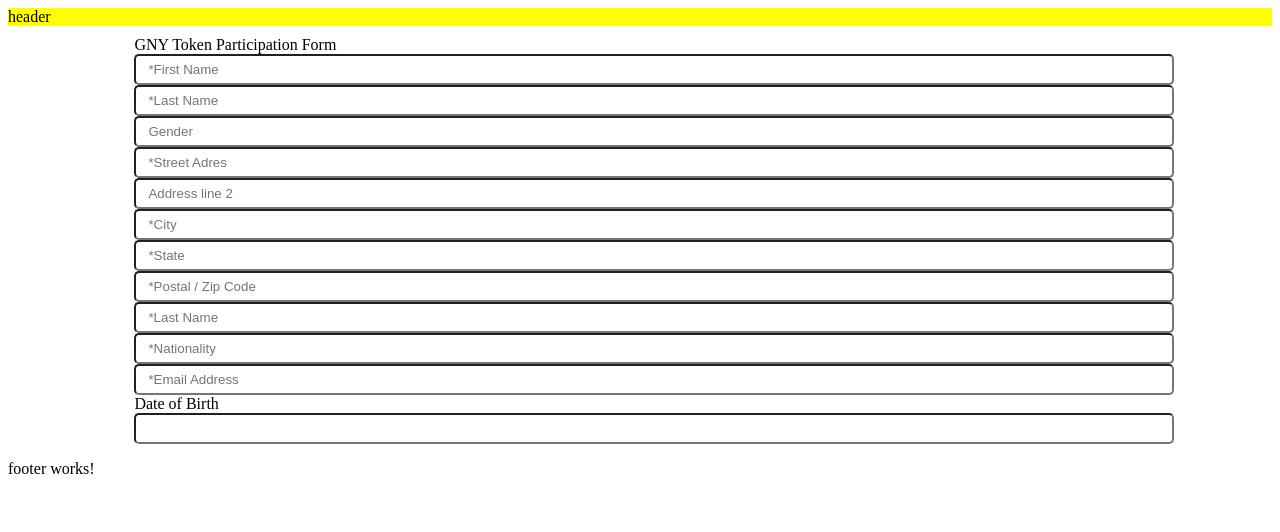
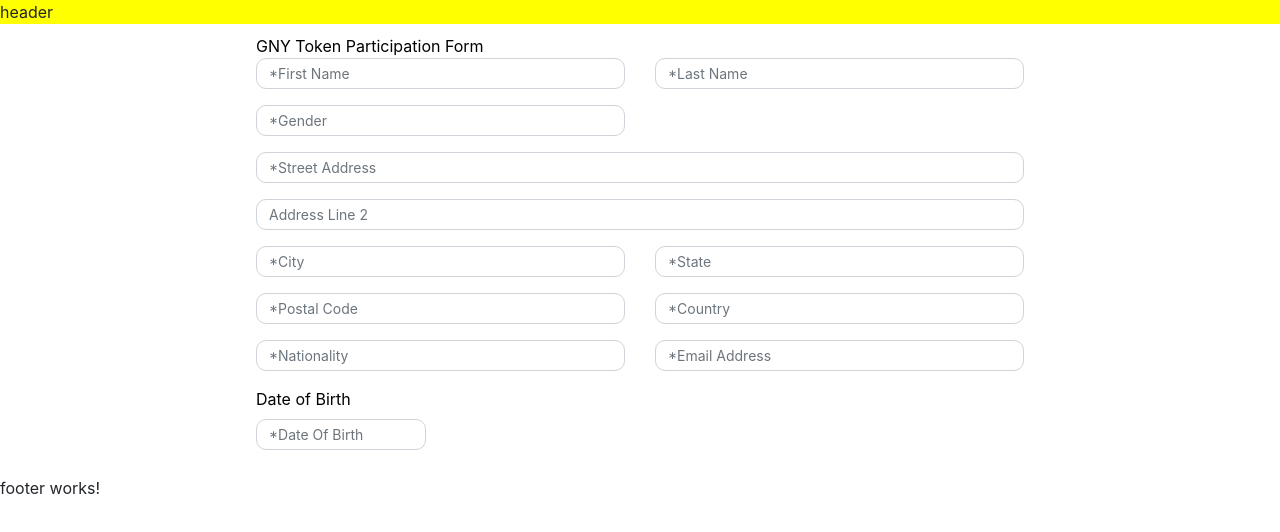
Before and after one commit to noyessie/consumercoin, an Angular app: page / in a window 1280 px wide. Shown: the top 532 px of the page. Built offline with nearby package versions, Linux system fonts and the light colour scheme.

Commit message:
finish create form field 1

```diff
--- a/package.json
+++ b/package.json
@@ -21,6 +21,7 @@
     "@angular/platform-browser": "^4.2.4",
     "@angular/platform-browser-dynamic": "^4.2.4",
     "@angular/router": "^4.2.4",
+    "bootstrap": "4.1.3",
     "core-js": "^2.4.1",
     "rxjs": "^5.4.2",
     "zone.js": "^0.8.14"
--- a/src/app/views/home/components/gny-form/gny-form.component.html
+++ b/src/app/views/home/components/gny-form/gny-form.component.html
@@ -3,11 +3,77 @@
     GNY Token Participation Form
   </div>
   <div class="main-content-body">
+
+    <form class="" action="index.html" method="post">
+
+
+      <div class="row">
+        <div class="form-group col-12 col-md-6">
+          <input type="text" class="form-control form-control-sm" placeholder="*First Name">
+        </div>
+        <div class="form-group col-12 col-md-6">
+          <input type="text" class="form-control form-control-sm" placeholder="*Last Name">
+        </div>
+      </div>
+
+      <div class="row">
+        <div class="form-group col-12 col-md-6">
+          <input type="text" class="form-control form-control-sm" placeholder="*Gender">
+        </div>
+      </div>
+
+      <div class="row">
+        <div class="form-group col-12">
+          <input type="text" class="form-control form-control-sm" placeholder="*Street Address">
+        </div>
+        <div class="form-group col-12">
+          <input type="text" class="form-control form-control-sm" placeholder="Address Line 2">
+        </div>
+      </div>
+
+      <div class="row">
+        <div class="form-group col-12 col-md-6">
+          <input type="text" class="form-control form-control-sm" placeholder="*City">
+        </div>
+        <div class="form-group col-12 col-md-6">
+          <input type="text" class="form-control form-control-sm" placeholder="*State">
+        </div>
+      </div>
+
+      <div class="row">
+        <div class="form-group col-12 col-md-6">
+          <input type="text" class="form-control form-control-sm" placeholder="*Postal Code">
+        </div>
+        <div class="form-group col-12 col-md-6">
+          <input type="text" class="form-control form-control-sm" placeholder="*Country">
+        </div>
+      </div>
+
+      <div class="row">
+        <div class="form-group col-12 col-md-6">
+          <input type="text" class="form-control form-control-sm" placeholder="*Nationality">
+        </div>
+        <div class="form-group col-12 col-md-6">
+          <input type="email" class="form-control form-control-sm" placeholder="*Email Address">
+        </div>
+      </div>
+
+      <div class="row">
+        <div class="form-group col-3 col-md-3">
+          <label for="">Date of Birth</label>
+          <input type="text" class="form-control form-control-sm" placeholder="*Date Of Birth">
+        </div>
+      </div>
+
+    </form>
+    <!--
     <div class="form">
       <div class="row">
         <div class="col-6"><input type="text" class="input-required" required placeholder="*First Name"></div>
         <div class="col-6"><input type="text" class="input-required" required placeholder="*Last Name"></div>
       </div>
+
+
       <div class="row">
         <div class="col-6"><input type="text" placeholder="Gender" required class="input-required"></div>
       </div>
@@ -35,6 +101,9 @@
           <input type="text" class="input-required">
         </div>
       </div>
-    </div>
+    </div> -->
+
+
+
   </div>
 </div>
--- a/src/app/views/home/components/gny-form/gny-form.component.scss
+++ b/src/app/views/home/components/gny-form/gny-form.component.scss
@@ -6,16 +6,16 @@
   color: $color-secondary;
 
   input{
-    border-radius: $input-border-raduis;
+    border-radius: $input-border-raduis !important;
     width: 100%;
-    box-shadow: none;
     padding: 6px 12px;
 
     //when input is focused
     &:focus{
-      border-radius: $input-border-raduis;
-      border-width: $input-border-width;
-      border-color:$input-border-color-focus;
+      border-radius: $input-border-raduis-focused !important;
+      border-width: $input-border-width !important;
+      border-color:$input-border-color-focused !important;
+      box-shadow: inset 0 0 4px $input-border-shadow-focused;
     }
 
   }
--- a/src/scss/_vars.scss
+++ b/src/scss/_vars.scss
@@ -5,12 +5,14 @@ $color-secondary-light: #bec6ca;
 $color-secondary: #000;
 
 //Home page
-$home-width: 80%;
+$home-width: 60%;
 
 
 //input
-$input-border-raduis: 5px;
-$input-border-raduis-focused: 1px;
+$input-border-raduis: 10px;
 $input-border-width: 1px;
 $input-border-color: $color-secondary-light;
-$input-border-color-focus: #00F;
+
+$input-border-raduis-focused: 4px;
+$input-border-color-focused: rgba(82,135,223,0.7);
+$input-border-shadow-focused: rgba(102,175,233,0.6);
```
Also changed, not shown: .angular-cli.json.
